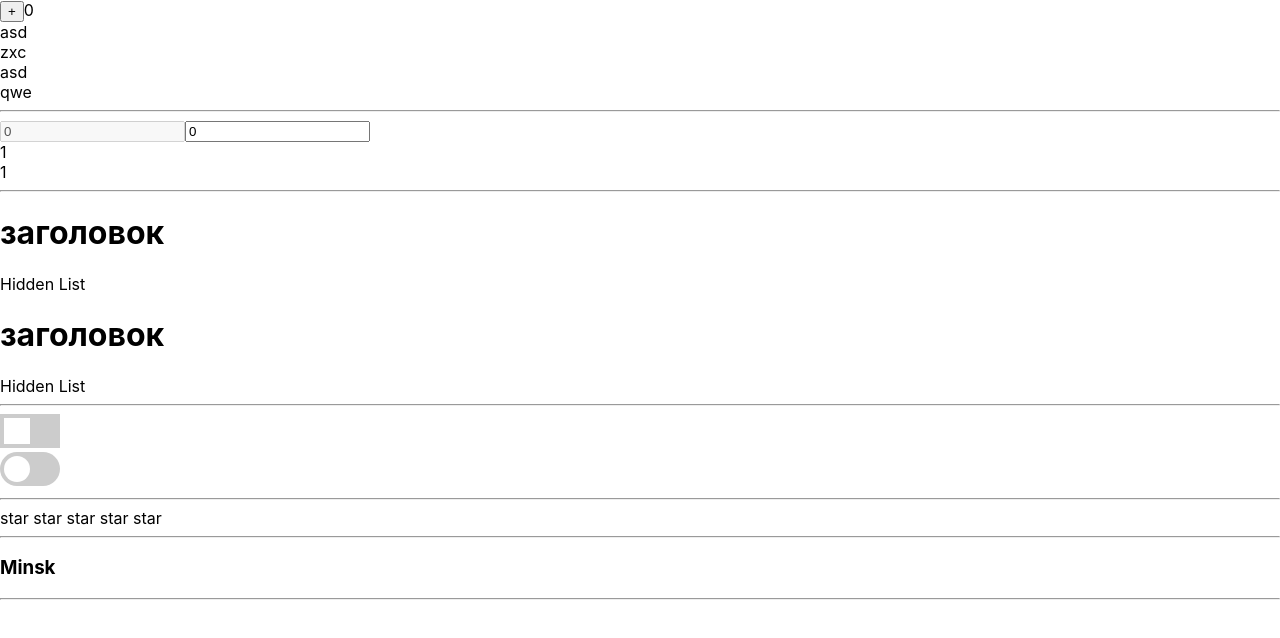
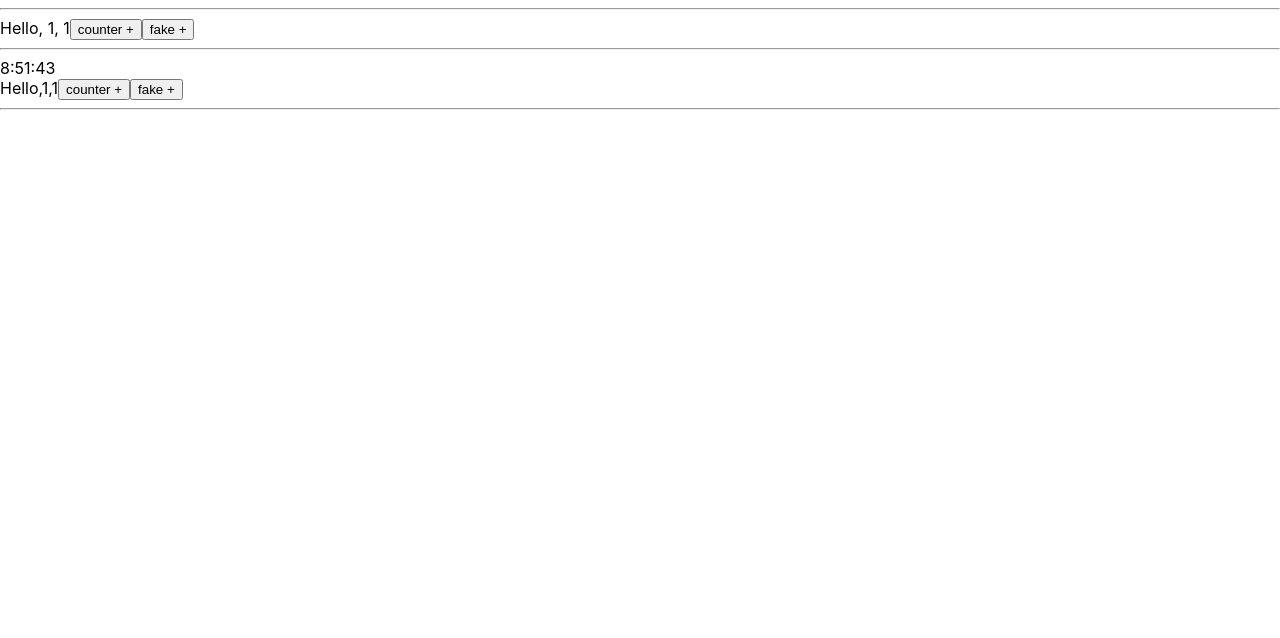
Before and after one commit to gem4ik/react-kabzda-kak-podrobno, a React (Create React App) app: page / in a window 1280 px wide. Shown: the top 638 px of the page. Built offline with nearby package versions, Linux system fonts and the light colour scheme.

Commit message:
useEffect, setInterval, setTimeout

```diff
--- a/src/App.tsx
+++ b/src/App.tsx
@@ -7,6 +7,8 @@ import {HandmadeSelector} from "./components/HandmadeSelector";
 import {v1} from "uuid"
 import {MemoTest} from "./components/MemoTest";
 import {MemoCounter} from "./components/MemoCounter";
+import {UseEffect} from "./components/UseEffect";
+import {SetTimeoutExample} from "./components/SetTimeoutExample";
 
 export type SelectorItemTypes = {
     id: string
@@ -58,39 +60,43 @@ export function App() {
     const HandmadeSelector1 = React.memo(HandmadeSelector)
     return (
         <div>
-            <MemoCounter/>
+            {/*<MemoCounter/>*/}
+            {/*<hr/>*/}
+            {/*<MemoTest/>*/}
+            {/*<hr/>*/}
+            {/*<Accordion1*/}
+            {/*    collapsed={collapsedValue}*/}
+            {/*    setCollapsedHandler={setCollapsedHandler}*/}
+            {/*/>*/}
+            {/*<Accordion1*/}
+            {/*    collapsed={collapsedSecondValue.collapsed}*/}
+            {/*    setCollapsedHandler={()=>{dispatch({type: 'SET-COLLAPSED'})}}*/}
+            {/*/>*/}
+            {/*<hr/>*/}
+            {/*<OnOff1*/}
+            {/*    squareOnOff={squareOnOff}*/}
+            {/*    roundOnOff={roundOnOff}*/}
+            {/*    setSquareChecker={setSquareChecker}*/}
+            {/*    setRoundChecker={setRoundChecker}*/}
+            {/*/>*/}
+            {/*<hr/>*/}
+            {/*<Rating1*/}
+            {/*    setRatingValue={setRatingValue}*/}
+            {/*    ratingValue={ratingValue}*/}
+            {/*/>*/}
+            {/*<hr/>*/}
+            {/*<HandmadeSelector1 value={selectValue}*/}
+            {/*                  items={[*/}
+            {/*                      {id: v1(), title: "Moscow", value: '1'},*/}
+            {/*                      {id: v1(), title: "Minsk", value: '2'},*/}
+            {/*                      {id: v1(), title: "Kiev", value: '3'},*/}
+            {/*                  ]}*/}
+            {/*                  setSelectValue={setSelectValue}*/}
+            {/*/>*/}
             <hr/>
-            <MemoTest/>
+            <UseEffect/>
             <hr/>
-            <Accordion1
-                collapsed={collapsedValue}
-                setCollapsedHandler={setCollapsedHandler}
-            />
-            <Accordion1
-                collapsed={collapsedSecondValue.collapsed}
-                setCollapsedHandler={()=>{dispatch({type: 'SET-COLLAPSED'})}}
-            />
-            <hr/>
-            <OnOff1
-                squareOnOff={squareOnOff}
-                roundOnOff={roundOnOff}
-                setSquareChecker={setSquareChecker}
-                setRoundChecker={setRoundChecker}
-            />
-            <hr/>
-            <Rating1
-                setRatingValue={setRatingValue}
-                ratingValue={ratingValue}
-            />
-            <hr/>
-            <HandmadeSelector1 value={selectValue}
-                              items={[
-                                  {id: v1(), title: "Moscow", value: '1'},
-                                  {id: v1(), title: "Minsk", value: '2'},
-                                  {id: v1(), title: "Kiev", value: '3'},
-                              ]}
-                              setSelectValue={setSelectValue}
-            />
+            <SetTimeoutExample/>
             <hr/>
         </div>
     );
--- /dev/null
+++ b/src/components/SetTimeoutExample.tsx
@@ -0,0 +1,36 @@
+import React, {useEffect, useState} from 'react';
+
+export const SetTimeoutExample = () => {
+    const [fake, setFake] = useState(1)
+    const [count, setCount] = useState(1)
+
+
+    // useEffect(() => {
+    //     console.log('sdfhgb')
+    //     setInterval(()=>{
+    //         setCount(state=>state + 1)
+    //     }, 1000)
+    //
+    // }, [])
+    let realTime = new Date()
+    const [time, setTime] = useState(realTime)
+
+    useEffect(()=>{
+
+        setInterval(()=> {
+            setTime(new Date())
+        }, 1000)
+
+    }, [])
+
+    return (
+        <div>
+            <div>
+                {time.getHours()}:{time.getMinutes()}:{time.getSeconds()}
+            </div>
+            Hello,{count},{fake}
+            <button onClick={() => setCount(count + 1)}> counter +</button>
+            <button onClick={() => setFake(fake + 1)}> fake +</button>
+        </div>
+    );
+}
--- /dev/null
+++ b/src/components/UseEffect.tsx
@@ -0,0 +1,19 @@
+import React, {useEffect, useState} from 'react';
+
+export const UseEffect = () => {
+    const [fake, setFake] = useState(1)
+    const [count, setCount] = useState(1)
+
+
+    useEffect(()=> {
+        document.title = count.toString()
+    }, [count])
+
+    return (
+        <div>
+            Hello, {count}, {fake}
+            <button onClick={()=>setCount(count+1)} > counter + </button>
+            <button onClick={()=>setFake(fake+1)} > fake + </button>
+        </div>
+    );
+};
```
